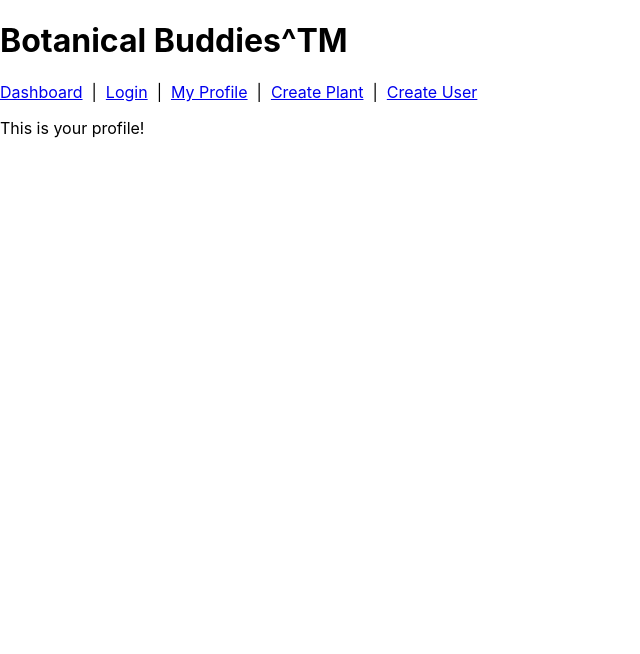
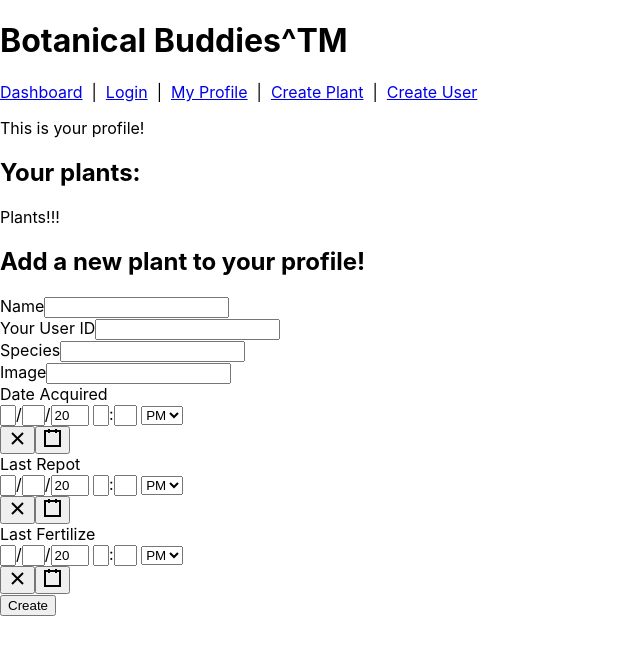
Before and after one commit to kaleb2/BotanicalBuddies, a React (Create React App) app in the folder botanicalfrontend/: page /user-profile in a window 1280 px wide. Shown: the top 654 px of the page, without its empty margins (0-640 px from the left). Built offline with nearby package versions, Linux system fonts and the light colour scheme.

Commit message:
add components to load plants

```diff
--- a/botanicalfrontend/src/components/CreatePlant.tsx
+++ b/botanicalfrontend/src/components/CreatePlant.tsx
@@ -77,7 +77,7 @@ const initialPlantState = {
 
 export const CreatePlantForm = ({ handleInputChange, savePlant, plant, handleDateChange }) => {
     return (
-      <><h2>Create New Plant</h2>
+      <><h2>Add a new plant to your profile!</h2>
       <form>
         <div className="mb-3">
           <label htmlFor="name" className="form-label">Name</label>
@@ -91,7 +91,7 @@ export const CreatePlantForm = ({ handleInputChange, savePlant, plant, handleDat
             className="form-control" />
         </div>
         <div className="mb-3">
-          <label htmlFor="userId" className="form-label">User ID</label>
+          <label htmlFor="userId" className="form-label">Your User ID</label>
           <input
             type="number"
             id="userId"
--- /dev/null
+++ b/botanicalfrontend/src/components/PlantsList.tsx
@@ -0,0 +1,9 @@
+
+import { WelcomeButton } from "./WelcomeButton";
+import logo from '../logo.svg';
+
+export function PlantsList() {
+    return (
+        <p>Plants!!!</p>
+    );
+};
--- a/botanicalfrontend/src/components/UserProfile.tsx
+++ b/botanicalfrontend/src/components/UserProfile.tsx
@@ -1,8 +1,18 @@
+import { CreatePlant } from "./CreatePlant";
+import { PlantsList } from "./PlantsList";
+
 export function UserProfile() {
 
     return (
         <div className="profile">
             <p>This is your profile!</p>
+
+            <div className="plantsList">
+            <h2>Your plants:</h2>
+                <PlantsList/>
+            </div>
+
+            <CreatePlant/>
         </div>
     );
 };
```
